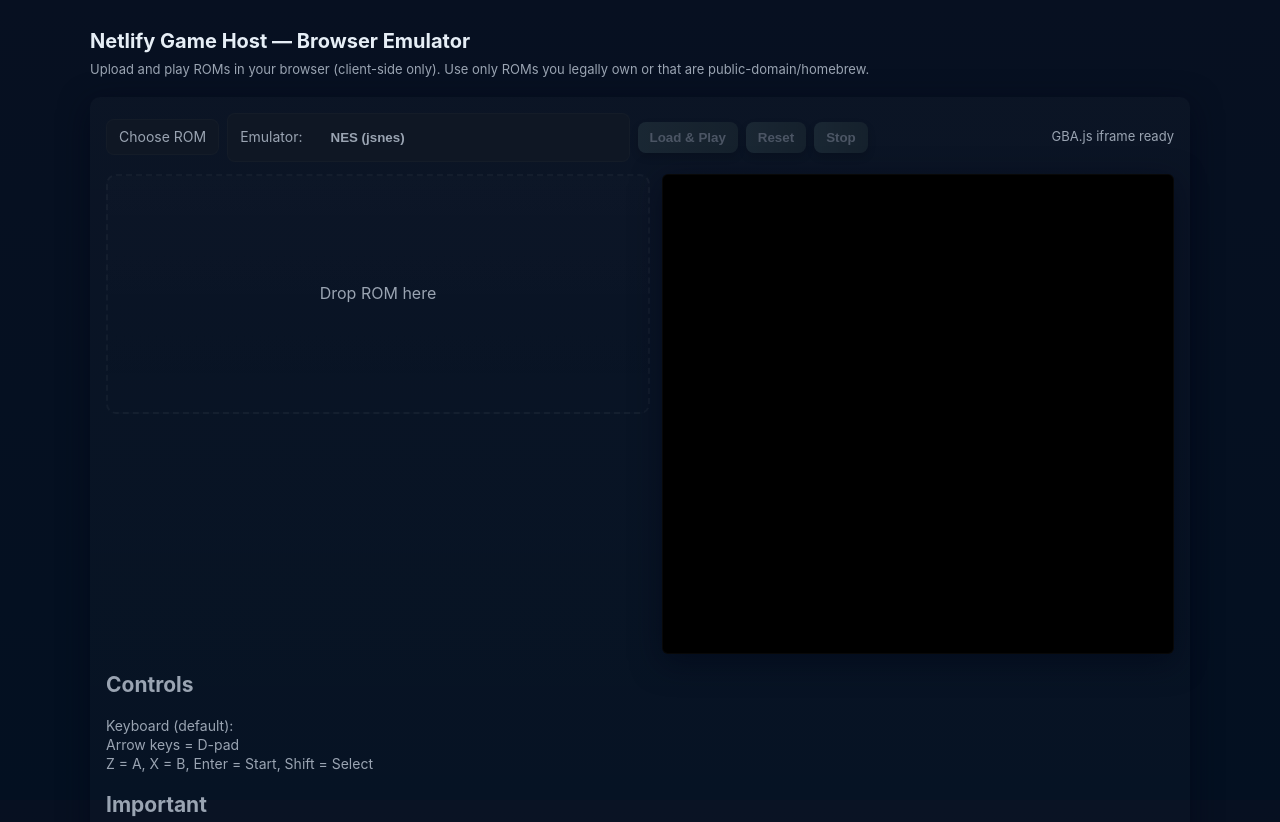
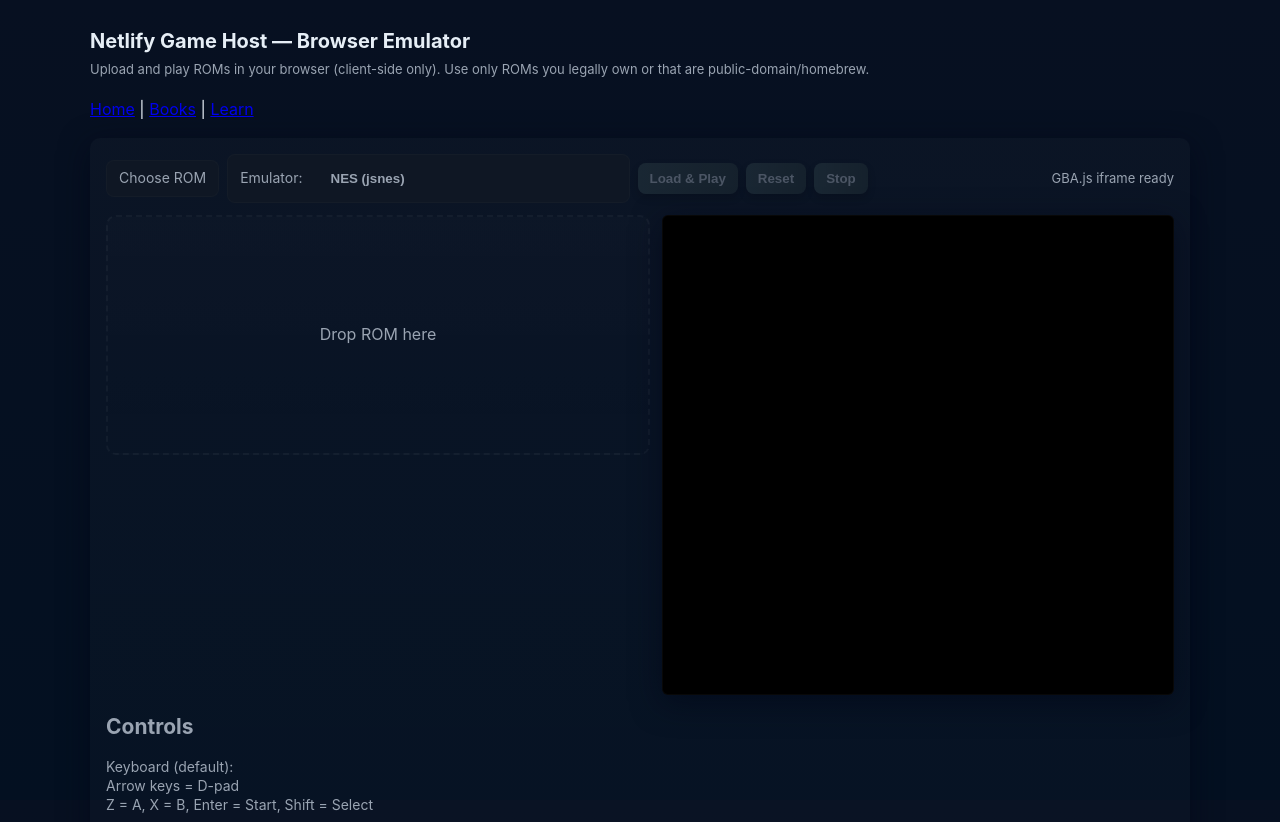
Before and after one commit to Bob28282/gamechangegames, a website: page index.html in a window 1280 px wide. Shown: the top 822 px of the page. Drawn offline with Linux system fonts and the light colour scheme; a script that the page names is missing.

Commit message:
Clean up index.html by removing comments
Removed unnecessary comments and improved formatting.

```diff
--- a/index.html
+++ b/index.html
@@ -13,6 +13,13 @@
     <header>
       <h1>Netlify Game Host — Browser Emulator</h1>
       <p class="muted">Upload and play ROMs in your browser (client-side only). Use only ROMs you legally own or that are public-domain/homebrew.</p>
+
+      <!-- Navigation -->
+      <nav style="margin-top:20px;">
+        <a href="index.html">Home</a> |
+        <a href="books.html">Books</a> |
+        <a href="learn.html">Learn</a>
+      </nav>
     </header>
 
     <main>
@@ -44,27 +51,20 @@
       <section id="screen-area">
         <div id="drop-zone">Drop ROM here</div>
         <div id="render-area">
-          <!-- Canvas for NES -->
           <canvas id="screen" width="256" height="240"></canvas>
 
-          <!-- iframe for mGBA (inserted dynamically when needed) -->
           <div id="mgba-frame-container" style="display:none;">
             <iframe id="mgba-frame" src="/mgba/player.html" style="width:540px;height:360px;border:0;border-radius:6px;background:#000;"></iframe>
           </div>
 
-          <!-- iframe for GBA.js (inserted dynamically when needed) -->
           <div id="gbajs-frame-container" style="display:none;">
-            <!-- Prefer same-origin player if you host the archive under /gbajs/ -->
             <iframe id="gbajs-frame-local" src="/gbajs/player.html" style="width:540px;height:360px;border:0;border-radius:6px;background:#000;"></iframe>
 
-            <!-- Public archived demo (cross-origin). This is optional and will be shown below the local iframe
-                 as a convenience, but note cross-origin demos can't accept transferred ArrayBuffers. -->
             <div style="margin-top:8px;color:var(--muted);font-size:13px">
               <div>Public demo (read-only, cross-origin): <a href="http://endrift.github.io/gbajs/" target="_blank" rel="noopener">endrift.github.io/gbajs</a></div>
               <div style="font-size:12px;color:var(--muted)">For automatic ROM transfer use the same-origin /gbajs/player.html and add the official build files into /gbajs/</div>
             </div>
           </div>
-
         </div>
       </section>
 
@@ -72,8 +72,8 @@
         <h2>Controls</h2>
         <p>
           Keyboard (default):
-          <br/>Arrow keys = D-pad
-          <br/>Z = A, X = B, Enter = Start, Shift = Select
+          <br>Arrow keys = D-pad
+          <br>Z = A, X = B, Enter = Start, Shift = Select
         </p>
 
         <h2>Important</h2>
@@ -82,7 +82,6 @@
         </p>
       </section>
 
-      <!-- Library -->
       <section id="library" aria-labelledby="library-title">
         <div class="library-header">
           <h2 id="library-title">Game Library</h2>
@@ -99,7 +98,6 @@
         </div>
 
         <div class="rom-grid" aria-live="polite">
-          <!-- Items added dynamically -->
         </div>
       </section>
     </main>
```
